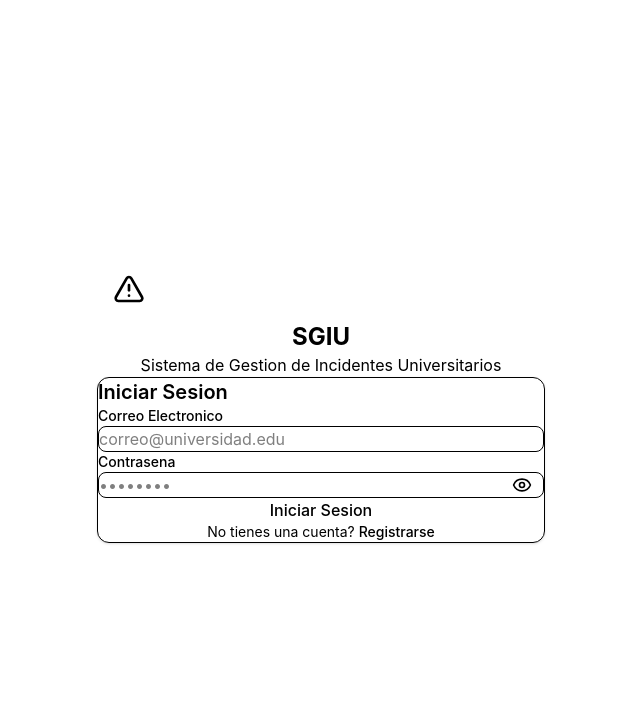
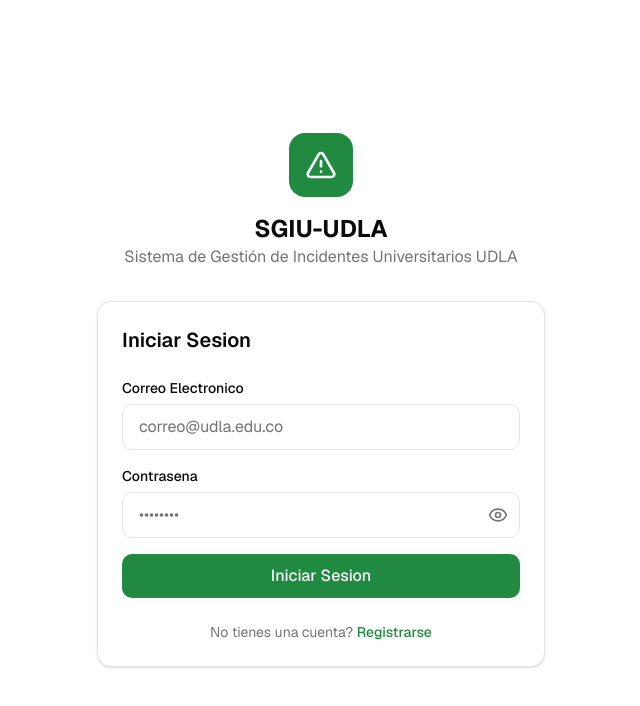
Before and after one commit to dialejo24/ProyectoFinalWeb, a React (Vite) app: page /login in a window 1280 px wide. Shown: the top 706 px of the page, without its empty margins (319-959 px from the left). Built offline with nearby package versions, Linux system fonts and the light colour scheme; no server answers.

Commit message:
Ajustar estilos de login y register page

```diff
--- a/index.html
+++ b/index.html
@@ -4,6 +4,8 @@
     <meta charset="UTF-8" />
     <link rel="icon" type="image/svg+xml" href="/favicon.svg" />
     <meta name="viewport" content="width=device-width, initial-scale=1.0" />
+    <link href="https://fonts.googleapis.com/css2?family=Geist:wght@100..900&display=swap" rel="stylesheet" />
+    <link href="https://fonts.googleapis.com/css2?family=Geist+Mono:wght@100..900&display=swap" rel="stylesheet" />
     <title>reporte-incidencias</title>
   </head>
   <body>
--- a/package.json
+++ b/package.json
@@ -12,13 +12,15 @@
   "dependencies": {
     "@supabase/supabase-js": "^2.106.2",
     "@tailwindcss/vite": "^4.3.0",
+    "geist": "^1.7.1",
     "lucide-react": "^1.17.0",
     "react": "^19.2.6",
     "react-dom": "^19.2.6",
     "react-router-dom": "^7.15.1",
     "recharts": "^3.8.1",
     "sonner": "^2.0.7",
-    "tailwindcss": "^4.3.0"
+    "tailwindcss": "^4.3.0",
+    "tw-animate-css": "^1.4.0"
   },
   "devDependencies": {
     "@eslint/js": "^10.0.1",
--- a/src/components/layout/PrivateRoute.jsx
+++ b/src/components/layout/PrivateRoute.jsx
@@ -4,7 +4,13 @@
 export function PrivateRoute({ children, requiredRole }) {
   const { user, userRole, loading } = useAuth()
 
-  if (loading) return <div>Cargando...</div>
+  if (loading) {
+    return (
+      <div className="flex h-screen items-center justify-center">
+        <div className="h-8 w-8 animate-spin rounded-full border-4 border-primary border-t-transparent" />
+      </div>
+    )
+  }
 
   if (!user) return <Navigate to="/login" replace />
 
--- a/src/index.css
+++ b/src/index.css
@@ -1,7 +1,125 @@
-@import "tailwindcss";
+@import 'tailwindcss';
+@import 'tw-animate-css';
 
-* {
-  margin: 0;
-  padding: 0;
-  box-sizing: border-box;
+@custom-variant dark (&:is(.dark *));
+
+:root {
+  --background: oklch(1 0 0);
+  --foreground: oklch(0.145 0 0);
+  --card: oklch(1 0 0);
+  --card-foreground: oklch(0.145 0 0);
+  --popover: oklch(1 0 0);
+  --popover-foreground: oklch(0.145 0 0);
+  --primary: oklch(56.081% 0.14595 148.617);
+  --primary-foreground: oklch(0.985 0 0);
+  --secondary: oklch(0.97 0 0);
+  --secondary-foreground: oklch(0.205 0 0);
+  --muted: oklch(0.97 0 0);
+  --muted-foreground: oklch(0.556 0 0);
+  --accent: oklch(0.97 0 0);
+  --accent-foreground: oklch(0.205 0 0);
+  --destructive: oklch(0.577 0.245 27.325);
+  --destructive-foreground: oklch(0.577 0.245 27.325);
+  --border: oklch(0.922 0 0);
+  --input: oklch(0.922 0 0);
+  --ring: oklch(0.708 0 0);
+  --chart-1: oklch(0.646 0.222 41.116);
+  --chart-2: oklch(0.6 0.118 184.704);
+  --chart-3: oklch(0.398 0.07 227.392);
+  --chart-4: oklch(0.828 0.189 84.429);
+  --chart-5: oklch(0.769 0.188 70.08);
+  --radius: 0.625rem;
+  --sidebar: oklch(0.985 0 0);
+  --sidebar-foreground: oklch(0.145 0 0);
+  --sidebar-primary: oklch(0.205 0 0);
+  --sidebar-primary-foreground: oklch(0.985 0 0);
+  --sidebar-accent: oklch(0.97 0 0);
+  --sidebar-accent-foreground: oklch(0.205 0 0);
+  --sidebar-border: oklch(0.922 0 0);
+  --sidebar-ring: oklch(0.708 0 0);
 }
+
+.dark {
+  --background: oklch(14.479% 0.00002 271.152);
+  --foreground: oklch(0.985 0 0);
+  --card: oklch(0.145 0 0);
+  --card-foreground: oklch(0.985 0 0);
+  --popover: oklch(0.145 0 0);
+  --popover-foreground: oklch(0.985 0 0);
+  --primary: oklch(0.985 0 0);
+  --primary-foreground: oklch(0.205 0 0);
+  --secondary: oklch(0.269 0 0);
+  --secondary-foreground: oklch(0.985 0 0);
+  --muted: oklch(0.269 0 0);
+  --muted-foreground: oklch(0.708 0 0);
+  --accent: oklch(0.269 0 0);
+  --accent-foreground: oklch(0.985 0 0);
+  --destructive: oklch(0.396 0.141 25.723);
+  --destructive-foreground: oklch(0.637 0.237 25.331);
+  --border: oklch(0.269 0 0);
+  --input: oklch(0.269 0 0);
+  --ring: oklch(0.439 0 0);
+  --chart-1: oklch(0.488 0.243 264.376);
+  --chart-2: oklch(0.696 0.17 162.48);
+  --chart-3: oklch(0.769 0.188 70.08);
+  --chart-4: oklch(0.627 0.265 303.9);
+  --chart-5: oklch(0.645 0.246 16.439);
+  --sidebar: oklch(0.205 0 0);
+  --sidebar-foreground: oklch(0.985 0 0);
+  --sidebar-primary: oklch(0.488 0.243 264.376);
+  --sidebar-primary-foreground: oklch(0.985 0 0);
+  --sidebar-accent: oklch(0.269 0 0);
+  --sidebar-accent-foreground: oklch(0.985 0 0);
+  --sidebar-border: oklch(0.269 0 0);
+  --sidebar-ring: oklch(0.439 0 0);
+}
+
+@theme inline {
+  --font-sans: 'Geist', 'Geist Fallback';
+  --font-mono: 'Geist Mono', 'Geist Mono Fallback';
+  --color-background: var(--background);
+  --color-foreground: var(--foreground);
+  --color-card: var(--card);
+  --color-card-foreground: var(--card-foreground);
+  --color-popover: var(--popover);
+  --color-popover-foreground: var(--popover-foreground);
+  --color-primary: var(--primary);
+  --color-primary-foreground: var(--primary-foreground);
+  --color-secondary: var(--secondary);
+  --color-secondary-foreground: var(--secondary-foreground);
+  --color-muted: var(--muted);
+  --color-muted-foreground: var(--muted-foreground);
+  --color-accent: var(--accent);
+  --color-accent-foreground: var(--accent-foreground);
+  --color-destructive: var(--destructive);
+  --color-destructive-foreground: var(--destructive-foreground);
+  --color-border: var(--border);
+  --color-input: var(--input);
+  --color-ring: var(--ring);
+  --color-chart-1: var(--chart-1);
+  --color-chart-2: var(--chart-2);
+  --color-chart-3: var(--chart-3);
+  --color-chart-4: var(--chart-4);
+  --color-chart-5: var(--chart-5);
+  --radius-sm: calc(var(--radius) - 4px);
+  --radius-md: calc(var(--radius) - 2px);
+  --radius-lg: var(--radius);
+  --radius-xl: calc(var(--radius) + 4px);
+  --color-sidebar: var(--sidebar);
+  --color-sidebar-foreground: var(--sidebar-foreground);
+  --color-sidebar-primary: var(--sidebar-primary);
+  --color-sidebar-primary-foreground: var(--sidebar-primary-foreground);
+  --color-sidebar-accent: var(--sidebar-accent);
+  --color-sidebar-accent-foreground: var(--sidebar-accent-foreground);
+  --color-sidebar-border: var(--sidebar-border);
+  --color-sidebar-ring: var(--sidebar-ring);
+}
+
+@layer base {
+  * {
+    @apply border-border outline-ring/50;
+  }
+  body {
+    @apply bg-background text-foreground;
+  }
+}
--- a/src/pages/Login.jsx
+++ b/src/pages/Login.jsx
@@ -38,8 +38,8 @@
           <div className="mx-auto flex h-16 w-16 items-center justify-center rounded-2xl bg-primary">
             <AlertTriangle className="h-8 w-8 text-primary-foreground" />
           </div>
-          <h1 className="mt-4 text-2xl font-bold text-foreground">SGIU</h1>
-          <p className="text-muted-foreground">Sistema de Gestion de Incidentes Universitarios</p>
+          <h1 className="mt-4 text-2xl font-bold text-foreground">SGIU-UDLA</h1>
+          <p className="text-muted-foreground">Sistema de Gestión de Incidentes Universitarios UDLA</p>
         </div>
 
         {/* Form */}
@@ -58,7 +58,7 @@
                 onChange={(e) => setEmail(e.target.value)}
                 required
                 className="w-full rounded-lg border border-input bg-background px-4 py-2.5 text-foreground placeholder:text-muted-foreground focus:border-primary focus:outline-none focus:ring-2 focus:ring-primary/20"
-                placeholder="correo@universidad.edu"
+                placeholder="correo@udla.edu.co"
               />
             </div>
 
--- a/src/pages/Register.jsx
+++ b/src/pages/Register.jsx
@@ -108,7 +108,7 @@
           <button
             onClick={handleSubmit}
             disabled={loading || !email || !password || !displayName || !confirm}
-            className="w-full bg-green-600 hover:bg-green-700 disabled:opacity-50 text-white font-semibold rounded-lg py-2 text-sm transition-colors"
+            className="w-full bg-primary hover:bg-green-700 disabled:opacity-50 text-white font-semibold rounded-lg py-2 text-sm transition-colors"
           >
             {loading ? 'Creando cuenta...' : 'Registrarse'}
           </button>
@@ -116,7 +116,7 @@
 
         <p className="text-sm text-center text-gray-500 mt-6">
           ¿Ya tienes cuenta?{' '}
-          <Link to="/login" className="text-green-600 font-medium hover:underline">
+          <Link to="/login" className="text-primary font-medium hover:underline">
             Inicia sesión
           </Link>
         </p>
```
Also changed, not shown: src/App.css (added), 1 other file (tests, documents, lock files or other folders).
